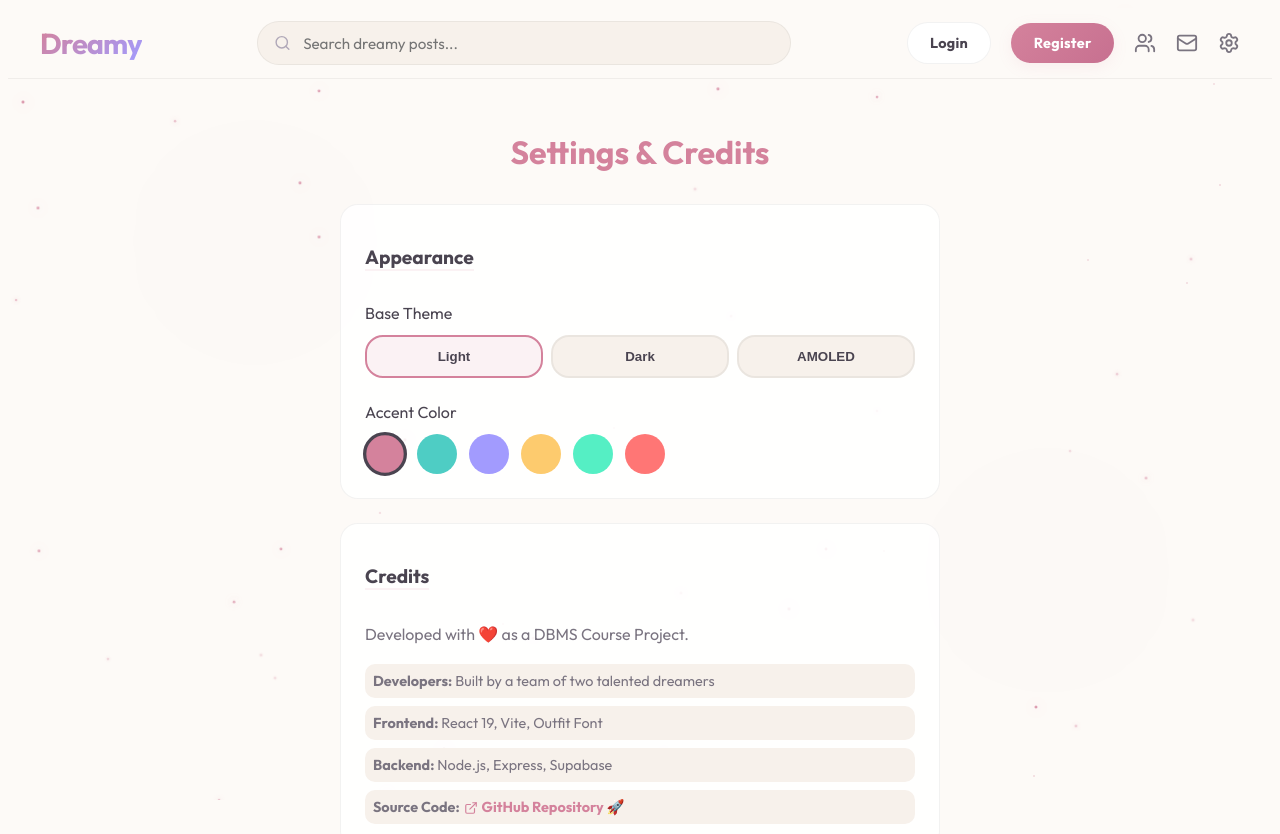
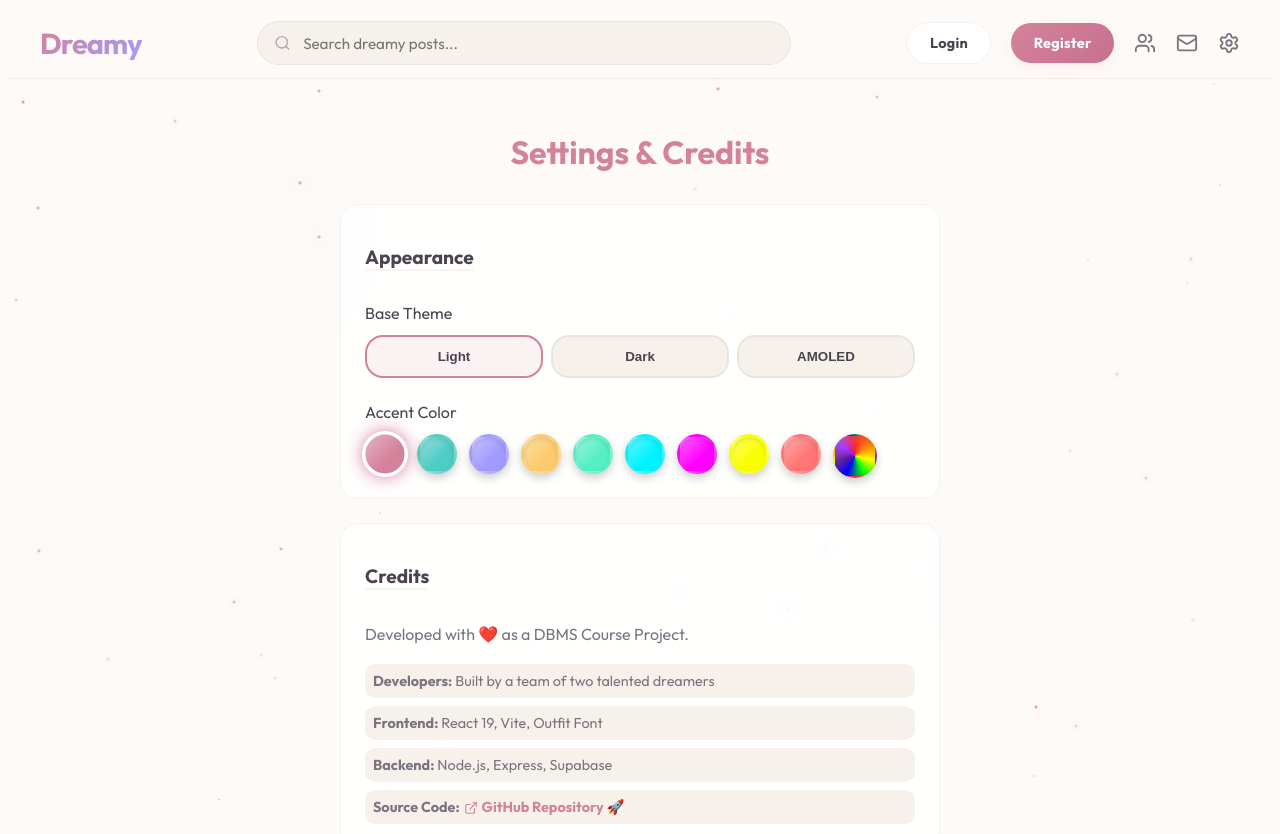
Before and after one commit to velo4705/project-dreamy, a React (Vite) app in the folder client/: page /settings in a window 1280 px wide. Shown: the top 834 px of the page. Built offline with nearby package versions, Linux system fonts and the light colour scheme; no server answers.

Commit message:
fixed editing posts + provided more colors and color picking

```diff
--- a/client/src/pages/Settings.css
+++ b/client/src/pages/Settings.css
@@ -111,12 +111,51 @@
   border-radius: 50%;
   border: 3px solid transparent;
   cursor: pointer;
-  transition: transform 0.2s;
+  transition: all 0.3s cubic-bezier(0.4, 0, 0.2, 1);
+  background: linear-gradient(135deg, rgba(255,255,255,0.4) 0%, transparent 60%), var(--accent-bg);
+  box-shadow: inset 0 2px 4px rgba(0,0,0,0.1), 0 4px 10px rgba(0,0,0,0.2);
 }
 
 .accent-btn.active {
-  border-color: var(--text-primary);
-  transform: scale(1.1);
+  border-color: #fff;
+  transform: scale(1.15);
+  box-shadow: 0 0 15px var(--accent);
+}
+
+.custom-accent-wrapper {
+  position: relative;
+  width: 40px;
+  height: 40px;
+}
+
+.custom-accent-input {
+  position: absolute;
+  top: 0;
+  left: 0;
+  width: 100%;
+  height: 100%;
+  opacity: 0;
+  cursor: pointer;
+  z-index: 2;
+}
+
+.custom-trigger {
+  width: 40px;
+  height: 40px;
+  background:
+    linear-gradient(135deg, rgba(255,255,255,0.4) 0%, transparent 60%),
+    conic-gradient(
+      from 0deg,
+      #ff0000, #ff7f00, #ffff00, #00ff00, #0000ff, #4b0082, #8b00ff, #ff0000
+    ) !important;
+  border: 2px solid var(--border);
+  transition: all 0.3s ease;
+  box-shadow: inset 0 2px 4px rgba(0,0,0,0.1), 0 4px 10px rgba(0,0,0,0.2);
+}
+
+.custom-trigger.active {
+  border-color: #fff;
+  transform: scale(1.15);
 }
 
 .settings-form {
--- a/client/src/pages/Settings.jsx
+++ b/client/src/pages/Settings.jsx
@@ -111,8 +111,15 @@ export default function Settings() {
     { name: "Royal Purple", color: "#a29bfe" },
     { name: "Sunlight Gold", color: "#fdcb6e" },
     { name: "Leaf Green", color: "#55efc4" },
+    { name: "Neon Cyan", color: "#00f2ff" },
+    { name: "Vivid Pink", color: "#ff00ff" },
+    { name: "Laser Lemon", color: "#faff00" },
     { name: "Sunset Orange", color: "#ff7675" },
   ];
+
+  const handleCustomColor = (e) => {
+    setAccent(e.target.value);
+  };
 
   const handleSave = async (e) => {
     e.preventDefault();
@@ -162,11 +169,21 @@ export default function Settings() {
                 <button
                   key={a.color}
                   className={`accent-btn ${accent === a.color ? "active" : ""}`}
-                  style={{ backgroundColor: a.color }}
+                  style={{ "--accent-bg": a.color }}
                   onClick={() => setAccent(a.color)}
                   title={a.name}
                 />
               ))}
+              {/* Custom Color Picker */}
+              <div className="custom-accent-wrapper" title="Custom Color">
+                <input
+                  type="color"
+                  className="custom-accent-input"
+                  value={accent}
+                  onChange={handleCustomColor}
+                />
+                <div className={`accent-btn custom-trigger ${!VIBRANT_ACCENTS.some(a => a.color === accent) ? "active" : ""}`} />
+              </div>
             </div>
           </div>
         </div>
```
Also changed, not shown: 1 other file (tests, documents, lock files or other folders).
